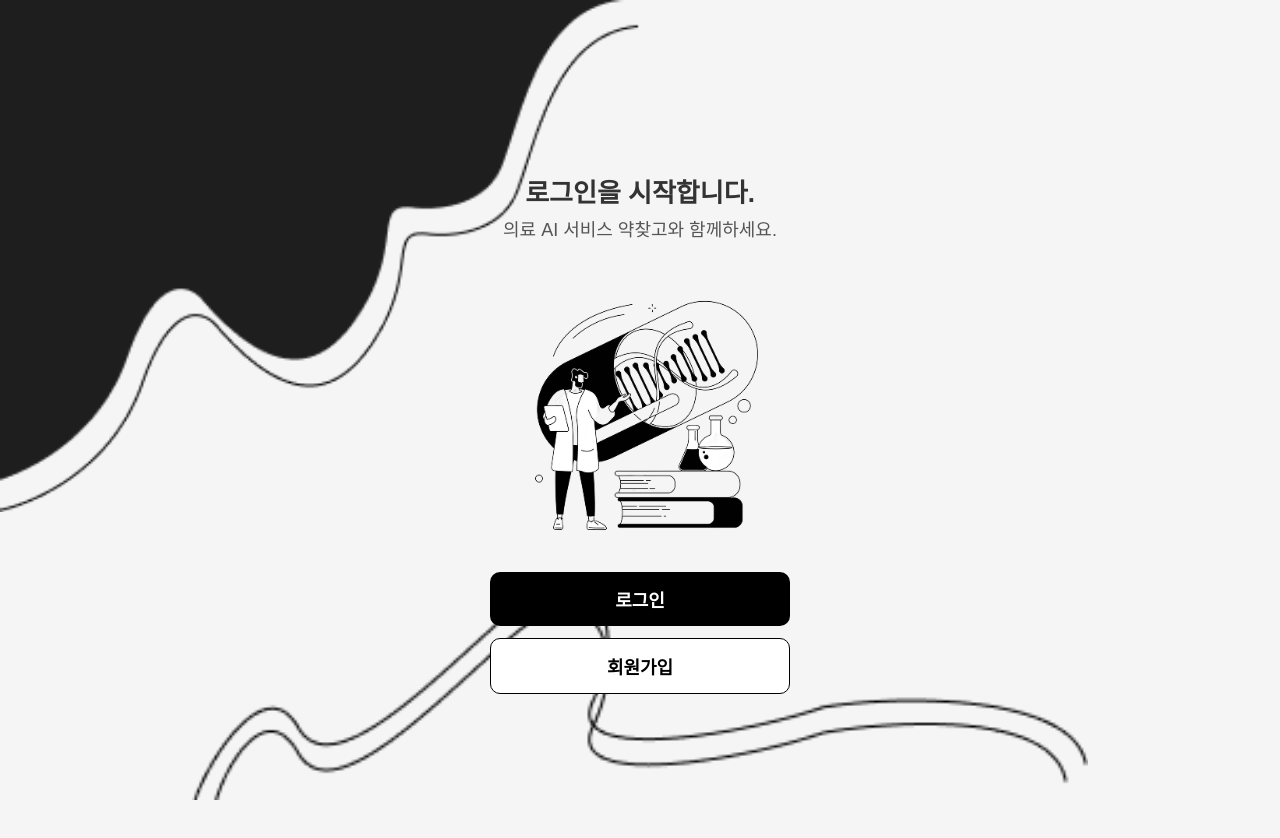
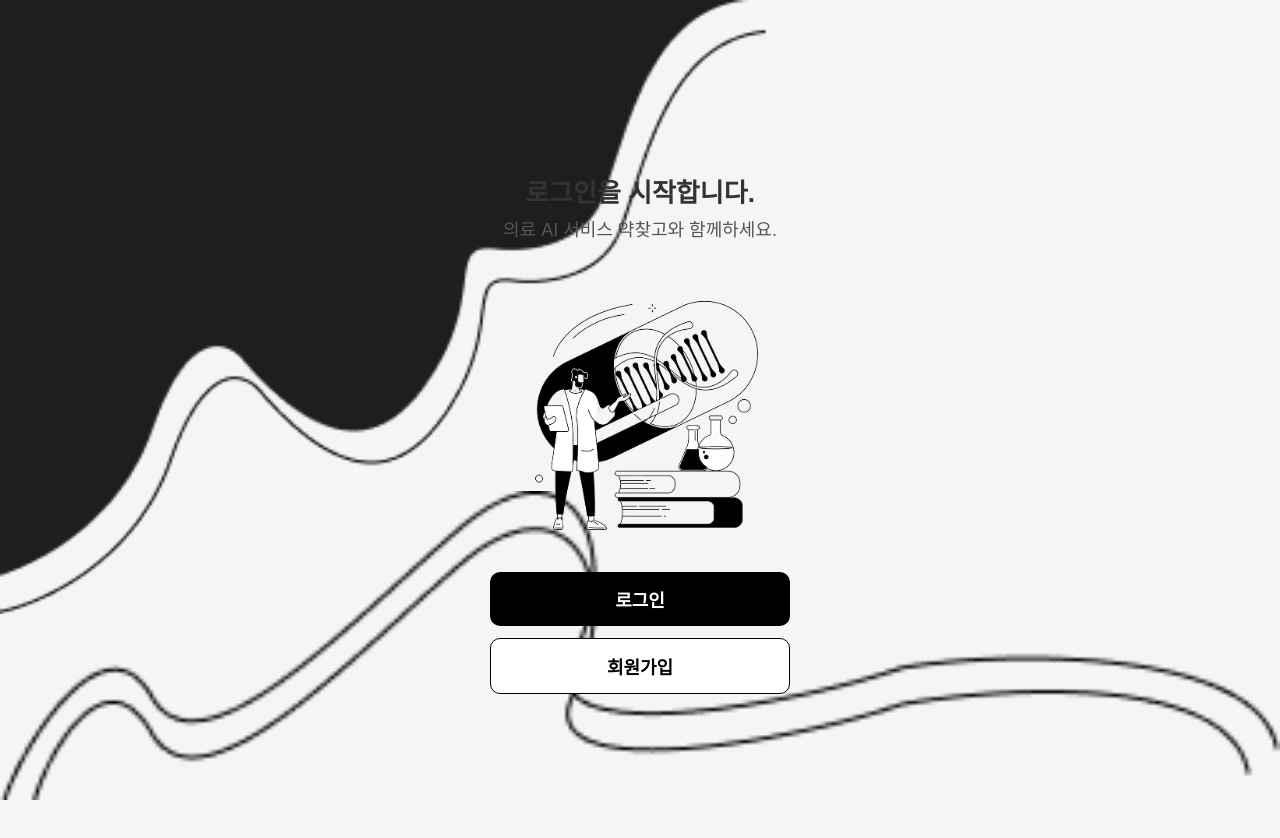
Before and after one commit to PARKSEONAH251/gptMedicine, a React (Create React App) app in the folder gptmedicine-web/: page /loginjoin in a window 1280 px wide. Built offline with nearby package versions, Linux system fonts and the light colour scheme; no server answers.

Commit message:
기타 수정 및 캘린더 페이지제작

```diff
--- a/gptmedicine-web/src/App.js
+++ b/gptmedicine-web/src/App.js
@@ -1,14 +1,15 @@
 import React from "react";
 import { BrowserRouter as Router, Routes, Route } from "react-router-dom";
 
-import Flashback from "./page/Flashback";   // 추가
-import LoginJoin from "./page/LoginJoin";   // 추가
-import Login from "./page/Login";           // 추가
-import Signup from "./page/Signup";         // 추가
+import Flashback from "./page/Flashback";
+import LoginJoin from "./page/LoginJoin";
+import Login from "./page/Login";
+import Signup from "./page/Signup";
 import SearchResult from "./page/SearchResult";
+import Calendar from "./page/Calendar";
 
-import ProtectedRoute from "./components/ProtectedRoute"; // 로그인 보호
-import Main from "./page/Main"; // 로그인 후 이동 페이지
+import ProtectedRoute from "./components/ProtectedRoute";
+import Main from "./page/Main";
 
 function App() {
   return (
@@ -19,6 +20,9 @@ function App() {
         <Route path="/login" element={<Login />} />
         <Route path="/signup" element={<Signup />} />
         <Route path="/search" element={<SearchResult />} />
+
+        {/* 일정 관리 페이지 */}
+        <Route path="/calendar" element={<Calendar />} />
 
         {/* 로그인 보호 페이지 */}
         <Route
--- /dev/null
+++ b/gptmedicine-web/src/page/Calendar.js
@@ -0,0 +1,10 @@
+import React from "react";
+
+export default function Calendar() {
+  return (
+    <div>
+      <h1>일정 관리 페이지</h1>
+      <p>여기에 일정 관리 기능을 구현하세요.</p>
+    </div>
+  );
+}
--- a/gptmedicine-web/src/page/LoginJoin.css
+++ b/gptmedicine-web/src/page/LoginJoin.css
@@ -15,7 +15,7 @@
     position: fixed;
     top: 0;
     left: 0;
-    width: 50%;
+    width: 60%;
     z-index: 1;
     pointer-events: none;
 }
@@ -26,7 +26,7 @@
     bottom: 0;
     left: 50%;
     transform: translateX(-50%);
-    width: 70%;
+    width: 100%;
     z-index: 1;
     pointer-events: none;
 }
--- a/gptmedicine-web/src/page/Main.js
+++ b/gptmedicine-web/src/page/Main.js
@@ -50,7 +50,7 @@ export default function Main() {
             <img src="/image/camera.png" alt="Camera" />
             <span className="CameraText">촬영</span>
           </button>
-          <button className="calendarBtn">
+          <button className="calendarBtn" onClick={() => navigate("/Calendar")}>
             <img src="/image/calendar.png" alt="Calendar" />
             <span className="CalendarText">일정 관리</span>
           </button>
```
